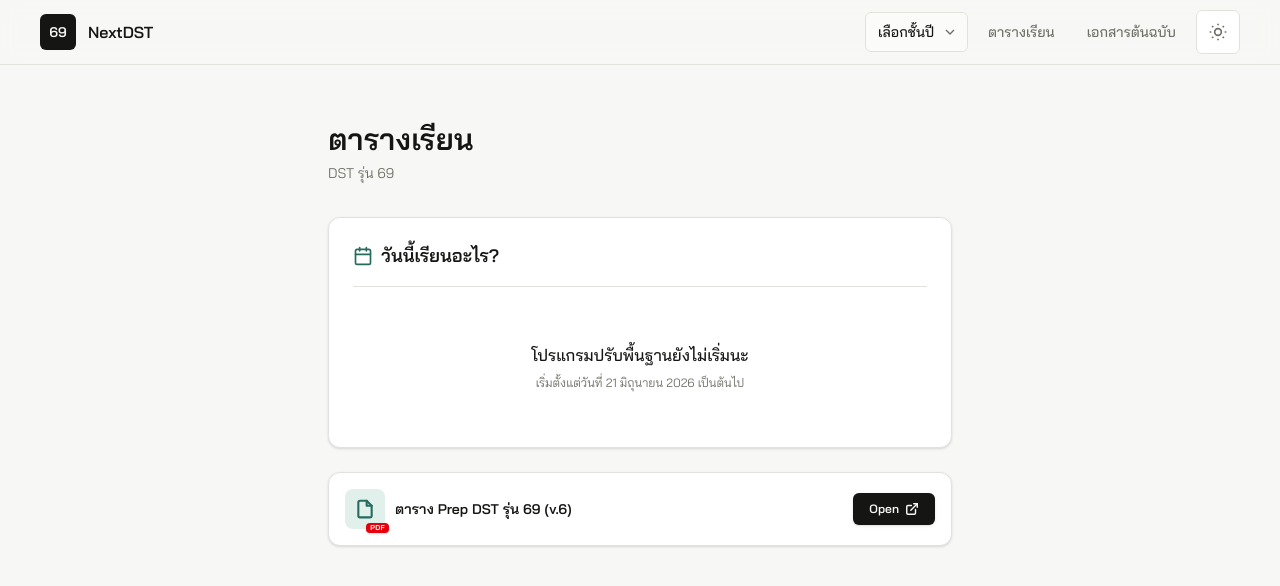
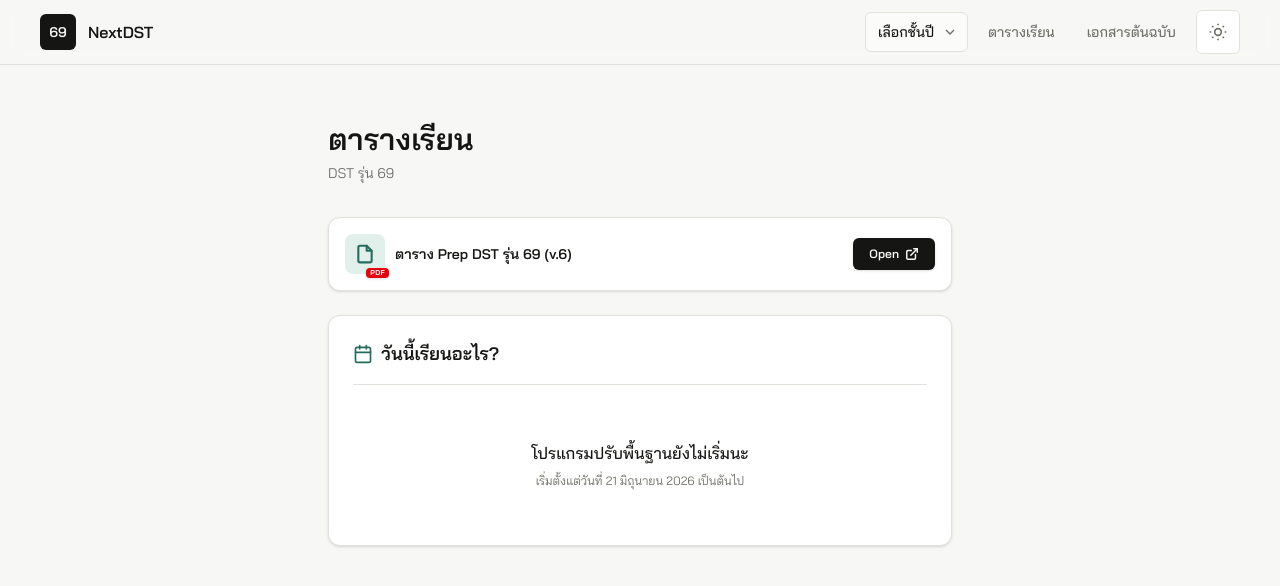
Before and after one commit to SXTIER/next69_dst, a Next.js app: page /schedule in a window 1280 px wide. Shown: the top 586 px of the page. Built offline with nearby package versions, Linux system fonts and the light colour scheme.

Commit message:
feat: color-code time badges, update schedule data to v.6, and arrange layout

```diff
--- a/app/data/prep-schedule.ts
+++ b/app/data/prep-schedule.ts
@@ -1,27 +1,27 @@
 export interface PrepScheduleEvent {
-  time: string
-  title: string
-  instructor?: string
-  room?: string
-  note?: string
-  variant?: "info"
+  time: string;
+  title: string;
+  instructor?: string;
+  room?: string;
+  note?: string;
+  variant?: "info";
 }
 
 export interface PrepScheduleDay {
-  date: number
-  month: string
-  dayName: string
-  dayNameTh: string
-  events: PrepScheduleEvent[]
-  isHoliday?: boolean
-  holidayName?: string
+  date: number;
+  month: string;
+  dayName: string;
+  dayNameTh: string;
+  events: PrepScheduleEvent[];
+  isHoliday?: boolean;
+  holidayName?: string;
 }
 
 export interface PrepScheduleWeek {
-  weekNumber: number
-  dateRange: string
-  dateRangeTh: string
-  days: PrepScheduleDay[]
+  weekNumber: number;
+  dateRange: string;
+  dateRangeTh: string;
+  days: PrepScheduleDay[];
 }
 
 const dayNamesTh: Record<string, string> = {
@@ -45,12 +45,15 @@ export const prepSchedule: PrepScheduleWeek[] = [
       { date: 23, month: "Jun", dayName: "Tue", dayNameTh: dayNamesTh.Tue, events: [] },
       { date: 24, month: "Jun", dayName: "Wed", dayNameTh: dayNamesTh.Wed, events: [] },
       {
-        date: 25, month: "Jun", dayName: "Thu", dayNameTh: dayNamesTh.Thu,
+        date: 25,
+        month: "Jun",
+        dayName: "Thu",
+        dayNameTh: dayNamesTh.Thu,
         events: [
           {
             time: "14:00 - 15:00",
-            title: "MUDST 'Toefl ITP Explanation (Online)",
-            note: "Webex: 2641 685 0228 / Password: dst2026",
+            title: "MUDST 'Toefl ITP Explaination (Online)",
+            note: "Webex:2641 685 0228 / Password:dst2026",
           },
         ],
       },
@@ -65,18 +68,24 @@ export const prepSchedule: PrepScheduleWeek[] = [
     days: [
       { date: 28, month: "Jun", dayName: "Sun", dayNameTh: dayNamesTh.Sun, events: [] },
       {
-        date: 29, month: "Jun", dayName: "Mon", dayNameTh: dayNamesTh.Mon,
+        date: 29,
+        month: "Jun",
+        dayName: "Mon",
+        dayNameTh: dayNamesTh.Mon,
         events: [
           {
             time: "9:00 - 11:00",
             title: "DST' Problem Solving (2Hr)",
-            instructor: "ICT Instructor Team",
+            instructor: "ICT Instuctor Team",
             room: "Grand Auditorium (4th Floors)",
           },
         ],
       },
       {
-        date: 30, month: "Jun", dayName: "Tue", dayNameTh: dayNamesTh.Tue,
+        date: 30,
+        month: "Jun",
+        dayName: "Tue",
+        dayNameTh: dayNamesTh.Tue,
         events: [
           {
             time: "9:00 - 12:00",
@@ -91,35 +100,41 @@ export const prepSchedule: PrepScheduleWeek[] = [
         ],
       },
       {
-        date: 1, month: "Jul", dayName: "Wed", dayNameTh: dayNamesTh.Wed,
+        date: 1,
+        month: "Jul",
+        dayName: "Wed",
+        dayNameTh: dayNamesTh.Wed,
         events: [
           {
             time: "9:00 - 11:00",
             title: "DST' Problem Solving (2Hr)",
-            instructor: "ICT Instructor Team",
+            instructor: "ICT Instuctor Team",
             room: "210",
           },
         ],
       },
       {
-        date: 2, month: "Jul", dayName: "Thu", dayNameTh: dayNamesTh.Thu,
+        date: 2,
+        month: "Jul",
+        dayName: "Thu",
+        dayNameTh: dayNamesTh.Thu,
         events: [
           {
             time: "9:00 - 11:00",
             title: "DST' Problem Solving (2Hr)",
-            instructor: "ICT Instructor Team",
+            instructor: "ICT Instuctor Team",
             room: "210",
           },
         ],
       },
       {
-        date: 3, month: "Jul", dayName: "Fri", dayNameTh: dayNamesTh.Fri,
-        events: [
-          {
-            time: "",
-            title: "OBE DAY (วันหยุด)",
-          },
-        ],
+        date: 3,
+        month: "Jul",
+        dayName: "Fri",
+        dayNameTh: dayNamesTh.Fri,
+        isHoliday: true,
+        holidayName: "OBE DAY (งดการเรียนการสอน)",
+        events: [],
       },
       { date: 4, month: "Jul", dayName: "Sat", dayNameTh: dayNamesTh.Sat, events: [] },
     ],
@@ -131,18 +146,21 @@ export const prepSchedule: PrepScheduleWeek[] = [
     days: [
       { date: 5, month: "Jul", dayName: "Sun", dayNameTh: dayNamesTh.Sun, events: [] },
       {
-        date: 6, month: "Jul", dayName: "Mon", dayNameTh: dayNamesTh.Mon,
+        date: 6,
+        month: "Jul",
+        dayName: "Mon",
+        dayNameTh: dayNamesTh.Mon,
         events: [
           {
             time: "9:00 - 11:00",
             title: "DST' Problem Solving (2Hr)",
-            instructor: "ICT Instructor Team",
+            instructor: "ICT Instuctor Team",
             room: "210",
           },
           {
             time: "13:00 - 15:00",
             title: "DST English Gr.A",
-            instructor: "Aj.Zeenat (2Hr)",
+            instructor: "Aj.Rachan (2Hr)",
             room: "310",
           },
           {
@@ -157,21 +175,30 @@ export const prepSchedule: PrepScheduleWeek[] = [
             instructor: "Aj.Om (2Hr)",
             room: "312",
           },
+          {
+            time: "13:00 - 15:00",
+            title: "DST English Gr.D",
+            instructor: "Aj.Zeenat (2Hr)",
+            room: "210",
+          },
         ],
       },
       {
-        date: 7, month: "Jul", dayName: "Tue", dayNameTh: dayNamesTh.Tue,
+        date: 7,
+        month: "Jul",
+        dayName: "Tue",
+        dayNameTh: dayNamesTh.Tue,
         events: [
           {
             time: "9:00 - 11:00",
             title: "DST' Problem Solving (2Hr)",
-            instructor: "ICT Instructor Team",
-            room: "LAB103, 104, 105",
+            instructor: "ICT Instuctor Team",
+            room: "LAB103,104,105",
           },
           {
             time: "13:00 - 15:00",
             title: "DST English Gr.A",
-            instructor: "Aj.Zeenat (2Hr)",
+            instructor: "Aj.Rachan (2Hr)",
             room: "310",
           },
           {
@@ -186,22 +213,25 @@ export const prepSchedule: PrepScheduleWeek[] = [
             instructor: "Aj.Om (2Hr)",
             room: "312",
           },
+          {
+            time: "13:00 - 15:00",
+            title: "DST English Gr.D",
+            instructor: "Aj.Zeenat (2Hr)",
+            room: "210",
+          },
         ],
       },
       {
-        date: 8, month: "Jul", dayName: "Wed", dayNameTh: dayNamesTh.Wed,
+        date: 8,
+        month: "Jul",
+        dayName: "Wed",
+        dayNameTh: dayNamesTh.Wed,
         events: [
           {
             time: "9:00 - 12:00",
             title: "DST Math. (3Hr.)",
             instructor: "Aj.Thitivatr",
             room: "204",
-          },
-          {
-            time: "13:00 - 15:00",
-            title: "DST English Gr.A",
-            instructor: "Aj.Zeenat (2Hr)",
-            room: "310",
           },
           {
             time: "13:00 - 15:00",
@@ -215,22 +245,25 @@ export const prepSchedule: PrepScheduleWeek[] = [
             instructor: "Aj.Om (2Hr)",
             room: "312",
           },
+          {
+            time: "13:00 - 15:00",
+            title: "DST English Gr.D",
+            instructor: "Aj.Zeenat (2Hr)",
+            room: "210",
+          },
         ],
       },
       {
-        date: 9, month: "Jul", dayName: "Thu", dayNameTh: dayNamesTh.Thu,
+        date: 9,
+        month: "Jul",
+        dayName: "Thu",
+        dayNameTh: dayNamesTh.Thu,
         events: [
           {
             time: "9:00 - 12:00",
             title: "DST Math. (3Hr.)",
             instructor: "Aj.Thitivatr",
             room: "204",
-          },
-          {
-            time: "13:00 - 15:00",
-            title: "DST English Gr.A",
-            instructor: "Aj.Zeenat (2Hr)",
-            room: "310",
           },
           {
             time: "13:00 - 15:00",
@@ -244,15 +277,30 @@ export const prepSchedule: PrepScheduleWeek[] = [
             instructor: "Aj.Om (2Hr)",
             room: "312",
           },
+          {
+            time: "13:00 - 15:00",
+            title: "DST English Gr.D",
+            instructor: "Aj.Zeenat (2Hr)",
+            room: "210",
+          },
         ],
       },
       {
-        date: 10, month: "Jul", dayName: "Fri", dayNameTh: dayNamesTh.Fri,
+        date: 10,
+        month: "Jul",
+        dayName: "Fri",
+        dayNameTh: dayNamesTh.Fri,
         events: [
+          {
+            time: "9:00 - 11:00",
+            title: "DST English Gr.A",
+            instructor: "Aj.Rachan (2Hr)",
+            room: "310",
+          },
           {
             time: "13:00 - 15:00",
             title: "DST English Gr.A",
-            instructor: "Aj.Zeenat (2Hr)",
+            instructor: "Aj.Rachan (2Hr)",
             room: "310",
           },
           {
@@ -279,7 +327,10 @@ export const prepSchedule: PrepScheduleWeek[] = [
     days: [
       { date: 12, month: "Jul", dayName: "Sun", dayNameTh: dayNamesTh.Sun, events: [] },
       {
-        date: 13, month: "Jul", dayName: "Mon", dayNameTh: dayNamesTh.Mon,
+        date: 13,
+        month: "Jul",
+        dayName: "Mon",
+        dayNameTh: dayNamesTh.Mon,
         events: [
           {
             time: "9:00 - 12:00",
@@ -290,7 +341,7 @@ export const prepSchedule: PrepScheduleWeek[] = [
           {
             time: "13:00 - 15:00",
             title: "DST English Gr.A",
-            instructor: "Aj.Zeenat (2Hr)",
+            instructor: "Aj.Rachan (2Hr)",
             room: "310",
           },
           {
@@ -305,10 +356,19 @@ export const prepSchedule: PrepScheduleWeek[] = [
             instructor: "Aj.Om (2Hr)",
             room: "312",
           },
+          {
+            time: "13:00 - 15:00",
+            title: "DST English Gr.D",
+            instructor: "Aj.Zeenat (2Hr)",
+            room: "210",
+          },
         ],
       },
       {
-        date: 14, month: "Jul", dayName: "Tue", dayNameTh: dayNamesTh.Tue,
+        date: 14,
+        month: "Jul",
+        dayName: "Tue",
+        dayNameTh: dayNamesTh.Tue,
         events: [
           {
             time: "9:00 - 12:00",
@@ -319,7 +379,7 @@ export const prepSchedule: PrepScheduleWeek[] = [
           {
             time: "13:00 - 15:00",
             title: "DST English Gr.A",
-            instructor: "Aj.Zeenat (2Hr)",
+            instructor: "Aj.Rachan (2Hr)",
             room: "310",
           },
           {
@@ -334,10 +394,19 @@ export const prepSchedule: PrepScheduleWeek[] = [
             instructor: "Aj.Om (2Hr)",
             room: "312",
           },
+          {
+            time: "13:00 - 15:00",
+            title: "DST English Gr.D",
+            instructor: "Aj.Zeenat (2Hr)",
+            room: "210",
+          },
         ],
       },
       {
-        date: 15, month: "Jul", dayName: "Wed", dayNameTh: dayNamesTh.Wed,
+        date: 15,
+        month: "Jul",
+        dayName: "Wed",
+        dayNameTh: dayNamesTh.Wed,
         events: [
           {
             time: "9:00 - 12:00",
@@ -347,8 +416,95 @@ export const prepSchedule: PrepScheduleWeek[] = [
           },
           {
             time: "13:00 - 15:00",
+            title: "DST English Gr.B",
+            instructor: "Aj.Prima (2Hr)",
+            room: "311",
+          },
+          {
+            time: "13:00 - 15:00",
+            title: "DST English Gr.C",
+            instructor: "Aj.Om (2Hr)",
+            room: "312",
+          },
+          {
+            time: "14:00 - 16:00",
+            title: "DST English Gr.D",
+            instructor: "Aj.Zeenat (2Hr)",
+            room: "210",
+          },
+        ],
+      },
+      {
+        date: 16,
+        month: "Jul",
+        dayName: "Thu",
+        dayNameTh: dayNamesTh.Thu,
+        events: [
+          {
+            time: "13:00 - 15:00",
+            title: "DST English Gr.B",
+            instructor: "Aj.Prima (2Hr)",
+            room: "311",
+          },
+          {
+            time: "13:00 - 15:00",
+            title: "DST English Gr.C",
+            instructor: "Aj.Om (2Hr)",
+            room: "312",
+          },
+          {
+            time: "13:00 - 15:00",
+            title: "DST English Gr.D",
+            instructor: "Aj.Zeenat (2Hr)",
+            room: "210",
+          },
+        ],
+      },
+      {
+        date: 17,
+        month: "Jul",
+        dayName: "Fri",
+        dayNameTh: dayNamesTh.Fri,
+        events: [
+          {
+            time: "9:00 - 17:00",
+            title: "Training program for Fire Prevention and control",
+            note: 'For "DST ID69" students at ICT Faculty Building',
+            variant: "info",
+          },
+        ],
+      },
+      { date: 18, month: "Jul", dayName: "Sat", dayNameTh: dayNamesTh.Sat, events: [] },
+    ],
+  },
+  {
+    weekNumber: 5,
+    dateRange: "19 – 25 Jul",
+    dateRangeTh: "19 – 25 ก.ค.",
+    days: [
+      { date: 19, month: "Jul", dayName: "Sun", dayNameTh: dayNamesTh.Sun, events: [] },
+      {
+        date: 20,
+        month: "Jul",
+        dayName: "Mon",
+        dayNameTh: dayNamesTh.Mon,
+        events: [
+          {
+            time: "9:00 - 11:00",
             title: "DST English Gr.A",
+            instructor: "Aj.Rachan (2Hr)",
+            room: "310",
+          },
+          {
+            time: "9:00 - 11:00",
+            title: "DST English Gr.D",
             instructor: "Aj.Zeenat (2Hr)",
+            room: "210",
+          },
+          {
+            time: "13:00 - 15:00",
+            title: "DST English Gr.A",
+            instructor: "Aj.Rachan (2Hr)",
             room: "310",
           },
           {
@@ -363,117 +519,90 @@ export const prepSchedule: PrepScheduleWeek[] = [
             instructor: "Aj.Om (2Hr)",
             room: "312",
           },
+          {
+            time: "13:00 - 15:00",
+            title: "DST English Gr.D",
+            instructor: "Aj.Zeenat (2Hr)",
+            room: "210",
+          },
         ],
       },
       {
-        date: 16, month: "Jul", dayName: "Thu", dayNameTh: dayNamesTh.Thu,
+        date: 21,
+        month: "Jul",
+        dayName: "Tue",
+        dayNameTh: dayNamesTh.Tue,
         events: [
           {
-            time: "13:00 - 15:00",
+            time: "9:00 - 11:00",
             title: "DST English Gr.A",
-            instructor: "Aj.Zeenat (2Hr)",
+            instructor: "Aj.Rachan (2Hr)",
             room: "310",
           },
           {
             time: "13:00 - 15:00",
-            title: "DST English Gr.B",
-            instructor: "Aj.Prima (2Hr)",
-            room: "311",
+            title: "DST English Gr.A",
+            instructor: "Aj.Rachan (2Hr)",
+            room: "310",
           },
           {
-            time: "13:00 - 15:00",
-            title: "DST English Gr.C",
-            instructor: "Aj.Om (2Hr)",
-            room: "312",
+            time: "17:00 - 18:00",
+            title: "Rub Nong Khao Baan Activity",
+            note: "(*Optional)",
+            variant: "info",
           },
         ],
       },
       {
-        date: 17, month: "Jul", dayName: "Fri", dayNameTh: dayNamesTh.Fri,
+        date: 22,
+        month: "Jul",
+        dayName: "Wed",
+        dayNameTh: dayNamesTh.Wed,
         events: [
           {
-            time: "9:00 - 17:00",
-            title: "Training Program for Fire Prevention and Control",
-            note: 'For "DST ID69" students at ICT Faculty Building',
-          },
-        ],
-      },
-      { date: 18, month: "Jul", dayName: "Sat", dayNameTh: dayNamesTh.Sat, events: [] },
-    ],
-  },
-  {
-    weekNumber: 5,
-    dateRange: "19 – 25 Jul",
-    dateRangeTh: "19 – 25 ก.ค.",
-    days: [
-      { date: 19, month: "Jul", dayName: "Sun", dayNameTh: dayNamesTh.Sun, events: [] },
-      {
-        date: 20, month: "Jul", dayName: "Mon", dayNameTh: dayNamesTh.Mon,
-        events: [
-          {
-            time: "13:00 - 15:00",
-            title: "DST English Gr.A",
-            instructor: "Aj.Zeenat (2Hr)",
-            room: "310",
-          },
-          {
-            time: "13:00 - 15:00",
-            title: "DST English Gr.B",
-            instructor: "Aj.Prima (2Hr)",
-            room: "311",
-          },
-          {
-            time: "13:00 - 15:00",
-            title: "DST English Gr.C",
-            instructor: "Aj.Om (2Hr)",
-            room: "312",
+            time: "9:00 - 12:00",
+            title: "DST - Ethics: Information Session",
+            room: "103,104,105",
           },
         ],
       },
       {
-        date: 21, month: "Jul", dayName: "Tue", dayNameTh: dayNamesTh.Tue,
+        date: 23,
+        month: "Jul",
+        dayName: "Thu",
+        dayNameTh: dayNamesTh.Thu,
         events: [
           {
-            time: "17:00 - 18:00",
-            title: "'Rub Nong Khao Baan Activity",
-            note: "(*Optional)",
+            time: "",
+            title: "ICT & DST New Undergraduate Student Orientation",
+            variant: "info",
           },
         ],
       },
       {
-        date: 22, month: "Jul", dayName: "Wed", dayNameTh: dayNamesTh.Wed,
+        date: 24,
+        month: "Jul",
+        dayName: "Fri",
+        dayNameTh: dayNamesTh.Fri,
         events: [
           {
-            time: "9:00 - 12:00",
-            title: "'DST - Ethics: Information Session",
-            room: "103, 104, 105",
+            time: "",
+            title: 'Freshman Welcome Activity "Rak Nong"',
+            note: "(*Optional)",
+            variant: "info",
           },
         ],
       },
       {
-        date: 23, month: "Jul", dayName: "Thu", dayNameTh: dayNamesTh.Thu,
+        date: 25,
+        month: "Jul",
+        dayName: "Sat",
+        dayNameTh: dayNamesTh.Sat,
         events: [
           {
             time: "",
-            title: "'ICT & DST New Undergraduate Student Orientation",
-          },
-        ],
-      },
-      {
-        date: 24, month: "Jul", dayName: "Fri", dayNameTh: dayNamesTh.Fri, events: [
-          {
-            time: "",
-            title: 'Freshman Welcome Activity "Rak Nong" (*Optional)',
-            variant: "info",
-          },
-        ]
-      },
-      {
-        date: 25, month: "Jul", dayName: "Sat", dayNameTh: dayNamesTh.Sat,
-        events: [
-          {
-            time: "",
-            title: 'Freshman Welcome Activity "Rak Nong" (*Optional)',
+            title: 'Freshman Welcome Activity "Rak Nong"',
+            note: "(*Optional)",
             variant: "info",
           },
         ],
@@ -486,36 +615,52 @@ export const prepSchedule: PrepScheduleWeek[] = [
     dateRangeTh: "26 ก.ค. – 1 ส.ค.",
     days: [
       {
-        date: 26, month: "Jul", dayName: "Sun", dayNameTh: dayNamesTh.Sun,
+        date: 26,
+        month: "Jul",
+        dayName: "Sun",
+        dayNameTh: dayNamesTh.Sun,
         events: [
           {
             time: "",
-            title: 'Freshman Welcome Activity "Rak Nong" (*Optional)',
+            title: 'Freshman Welcome Activity "Rak Nong"',
+            note: "(*Optional)",
             variant: "info",
           },
         ],
       },
       { date: 27, month: "Jul", dayName: "Mon", dayNameTh: dayNamesTh.Mon, events: [] },
       {
-        date: 28, month: "Jul", dayName: "Tue", dayNameTh: dayNamesTh.Tue,
-        events: [],
+        date: 28,
+        month: "Jul",
+        dayName: "Tue",
+        dayNameTh: dayNamesTh.Tue,
         isHoliday: true,
         holidayName: "H.M. King Maha Vajiralongkorn Phra Vajiraklaochaoyuhua's Birthday",
+        events: [],
       },
       {
-        date: 29, month: "Jul", dayName: "Wed", dayNameTh: dayNamesTh.Wed,
+        date: 29,
+        month: "Jul",
+        dayName: "Wed",
+        dayNameTh: dayNamesTh.Wed,
+        isHoliday: true,
+        holidayName: "Asalha Bucha Day",
         events: [],
-        isHoliday: true,
-        holidayName: "'Asalha Bucha Day",
       },
       {
-        date: 30, month: "Jul", dayName: "Thu", dayNameTh: dayNamesTh.Thu,
+        date: 30,
+        month: "Jul",
+        dayName: "Thu",
+        dayNameTh: dayNamesTh.Thu,
+        isHoliday: true,
+        holidayName: "Buddhist Lent Day",
         events: [],
-        isHoliday: true,
-        holidayName: "'Buddhist Lent Day",
       },
       {
-        date: 31, month: "Jul", dayName: "Fri", dayNameTh: dayNamesTh.Fri,
+        date: 31,
+        month: "Jul",
+        dayName: "Fri",
+        dayNameTh: dayNamesTh.Fri,
         events: [
           {
             time: "",
--- a/app/schedule/page.tsx
+++ b/app/schedule/page.tsx
@@ -53,6 +53,16 @@ const monthLabel: Record<string, string> = {
   Aug: "สิงหาคม",
 };
 
+function isBeforeNoon(timeStr: string): boolean {
+  if (!timeStr) return true;
+  const match = timeStr.match(/^(\d+)/);
+  if (match) {
+    const hour = parseInt(match[1], 10);
+    return hour < 12;
+  }
+  return true;
+}
+
 function getTodaySchedule(): { week: number; day: PrepScheduleDay } | null | "before" | "after" {
   const now = new Date();
   const months = ["Jan", "Feb", "Mar", "Apr", "May", "Jun", "Jul", "Aug", "Sep", "Oct", "Nov", "Dec"];
@@ -96,24 +106,8 @@ export default function SchedulePage() {
         </header>
 
         <div className="space-y-4 sm:space-y-6">
-          {/* Card 1: Today's Schedule Card */}
-          <motion.div
-            initial={{ opacity: 0, y: 15 }}
-            animate={{ opacity: 1, y: 0 }}
-            transition={{ duration: 0.35, delay: 0.1, ease: [0.22, 1, 0.36, 1] }}
-            className="flex flex-col rounded-xl border border-(--line) bg-(--panel) p-4 sm:p-6 shadow-sm"
-          >
-            <div className="flex items-center gap-2 border-b border-(--line) pb-4">
-              <CalendarIcon className="h-5 w-5 text-(--accent)" />
-              <h2 className="text-base sm:text-lg font-semibold text-(--text)">วันนี้เรียนอะไร?</h2>
-            </div>
 
-            <div className="flex-1 mt-4 sm:mt-6">
-              <TodayContent todayData={todayData} />
-            </div>
-          </motion.div>
-
-          {/* Card 2: PDF Card (Small Horizontal) */}
+          {/* Card 1: PDF Card (Small Horizontal) */}
           <motion.div
             initial={{ opacity: 0, y: 15 }}
             animate={{ opacity: 1, y: 0 }}
@@ -168,6 +162,25 @@ export default function SchedulePage() {
               </svg>
             </a>
           </motion.div>
+
+          {/* Card 2: Today's Schedule Card */}
+          <motion.div
+            initial={{ opacity: 0, y: 15 }}
+            animate={{ opacity: 1, y: 0 }}
+            transition={{ duration: 0.35, delay: 0.1, ease: [0.22, 1, 0.36, 1] }}
+            className="flex flex-col rounded-xl border border-(--line) bg-(--panel) p-4 sm:p-6 shadow-sm"
+          >
+            <div className="flex items-center gap-2 border-b border-(--line) pb-4">
+              <CalendarIcon className="h-5 w-5 text-(--accent)" />
+              <h2 className="text-base sm:text-lg font-semibold text-(--text)">วันนี้เรียนอะไร?</h2>
+            </div>
+
+            <div className="flex-1 mt-4 sm:mt-6">
+              <TodayContent todayData={todayData} />
+            </div>
+          </motion.div>
+
+
         </div>
       </main>
     </div>
@@ -246,7 +259,11 @@ function TodayContent({
               }`}
             >
               {event.time ? (
-                <span className="inline-block rounded bg-(--accent) px-2 py-0.5 text-[9px] sm:text-[10px] font-semibold text-(--page)">
+                <span className={`inline-block rounded px-2 py-0.5 text-[9px] sm:text-[10px] font-semibold text-white ${
+                  isBeforeNoon(event.time)
+                    ? "bg-emerald-600 dark:bg-emerald-700"
+                    : "bg-red-600 dark:bg-red-700"
+                }`}>
                   {event.time}
                 </span>
               ) : null}
```
